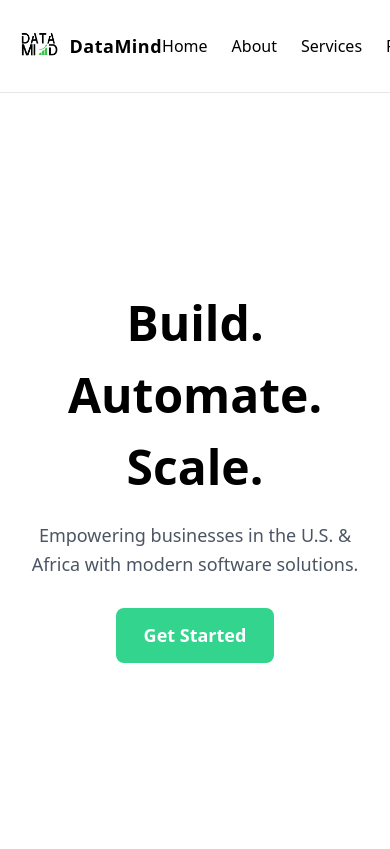
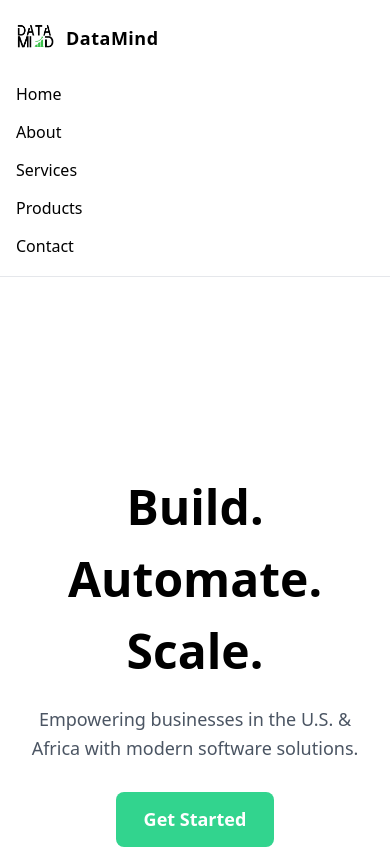
Before and after one commit to DataMindusa/company-website, a React (Vite) app: page / in a window 390 px wide. Shown: the top 849 px of the page. Built offline with nearby package versions, Linux system fonts and the light colour scheme.

Commit message:
Fix navbar responsiveness for mobile and tablet

```diff
--- a/src/styles/navbar.css
+++ b/src/styles/navbar.css
@@ -1,34 +1,43 @@
-/* NAVBAR MAIN WRAPPER */
+/* =========================================================
+   NAVBAR MAIN WRAPPER
+========================================================= */
 .navbar {
   width: 100%;
   background: #ffffff;      /* WHITE BACKGROUND */
   padding: 18px 0;
-  position: sticky;
+  position: sticky;         /* safer than fixed */
   top: 0;
   z-index: 1000;
-  border-bottom: 1px solid #e5e7eb;  /* light soft border for structure */
+  border-bottom: 1px solid #e5e7eb;
 }
 
-/* FLEX CONTAINER */
+/* =========================================================
+   FLEX CONTAINER
+========================================================= */
 .navbar-container {
-  width: 90%;
+  width: 100%;
+  max-width: 1200px;
+  padding: 0 16px;
   margin: 0 auto;
   display: flex;
   justify-content: space-between;
   align-items: center;
+  flex-wrap: wrap; /* 🔑 allows wrapping on small screens */
 }
 
-/* LOGO WRAPPER */
+/* =========================================================
+   LOGO WRAPPER
+========================================================= */
 .navbar-logo {
-  display: flex;              /* 🔑 REQUIRED FOR IMAGE */
+  display: flex;
   align-items: center;
   gap: 10px;
   text-decoration: none;
 }
 
-/* LOGO IMAGE (THIS FIXES IT) */
+/* LOGO IMAGE */
 .navbar-logo img {
-  height: 40px;               /* 🔑 FORCES VISIBILITY */
+  height: 40px;
   width: auto;
   display: block;
 }
@@ -41,21 +50,56 @@
   letter-spacing: 0.5px;
 }
 
-/* NAV LINKS */
+/* =========================================================
+   NAV LINKS (DESKTOP DEFAULT)
+========================================================= */
 .navbar-links {
   list-style: none;
   display: flex;
   gap: 24px;
+  margin: 0;
+  padding: 0;
 }
 
 .navbar-links a {
   text-decoration: none;
-  color: #000000;     /* BLACK TEXT */
+  color: #000000;
   font-size: 16px;
-  transition: 0.3s;
   font-weight: 500;
+  transition: color 0.3s ease;
 }
 
 .navbar-links a:hover {
-  color: #32D48E;     /* GREEN ACCENT ON HOVER */
+  color: #32D48E;
 }
+
+/* =========================================================
+   TABLET (STACK CLEANLY)
+========================================================= */
+@media (max-width: 1024px) {
+  .navbar-container {
+    gap: 12px;
+  }
+
+  .navbar-links {
+    gap: 20px;
+  }
+}
+
+/* =========================================================
+   MOBILE (SHOW ALL LINKS — NO CUT OFF)
+========================================================= */
+@media (max-width: 768px) {
+  .navbar-links {
+    width: 100%;
+    display: flex;
+    flex-direction: column;
+    align-items: flex-start;
+    gap: 14px;
+    padding-top: 12px;
+  }
+
+  .navbar-links a {
+    font-size: 16px;
+  }
+}
```
